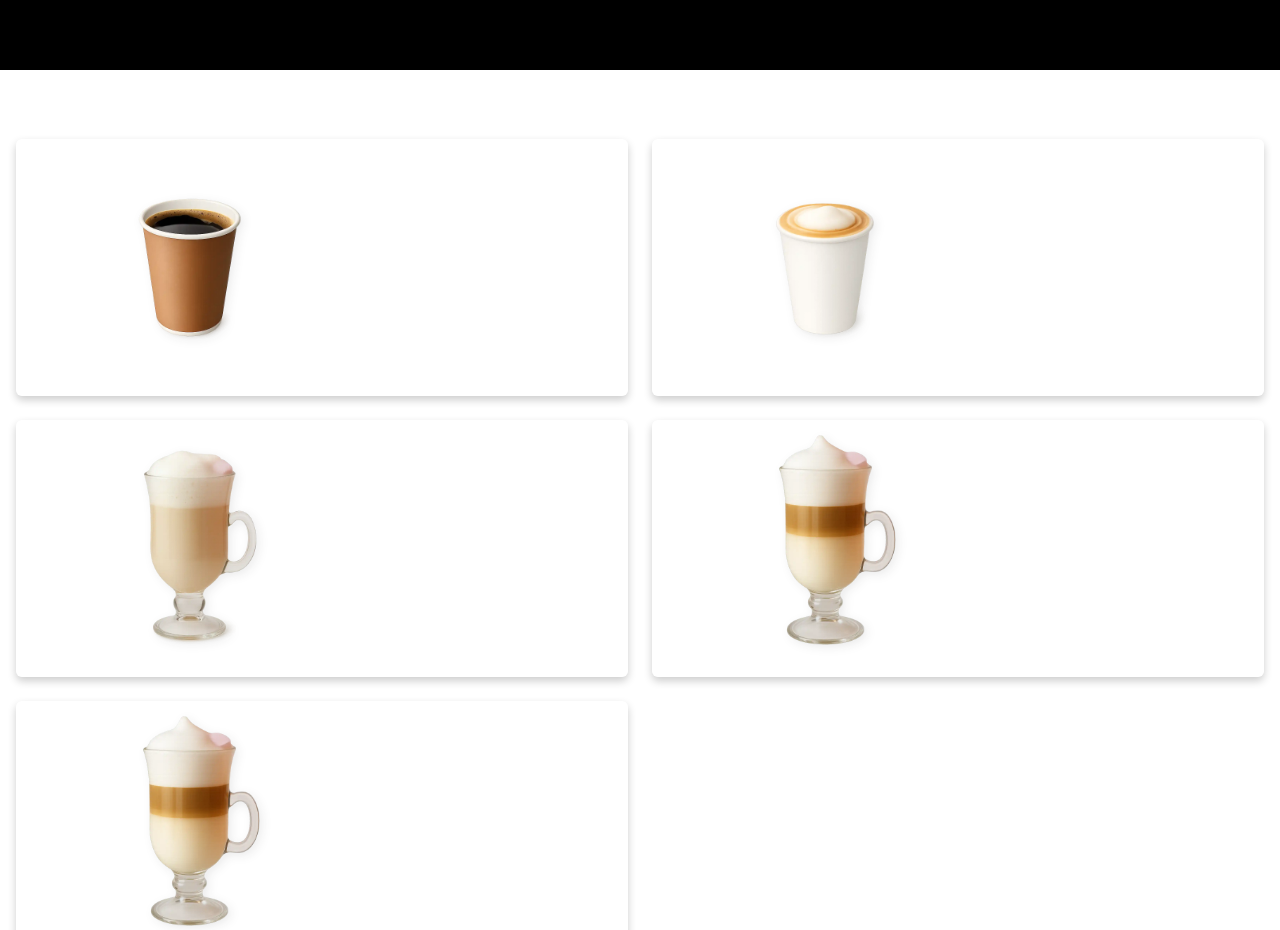
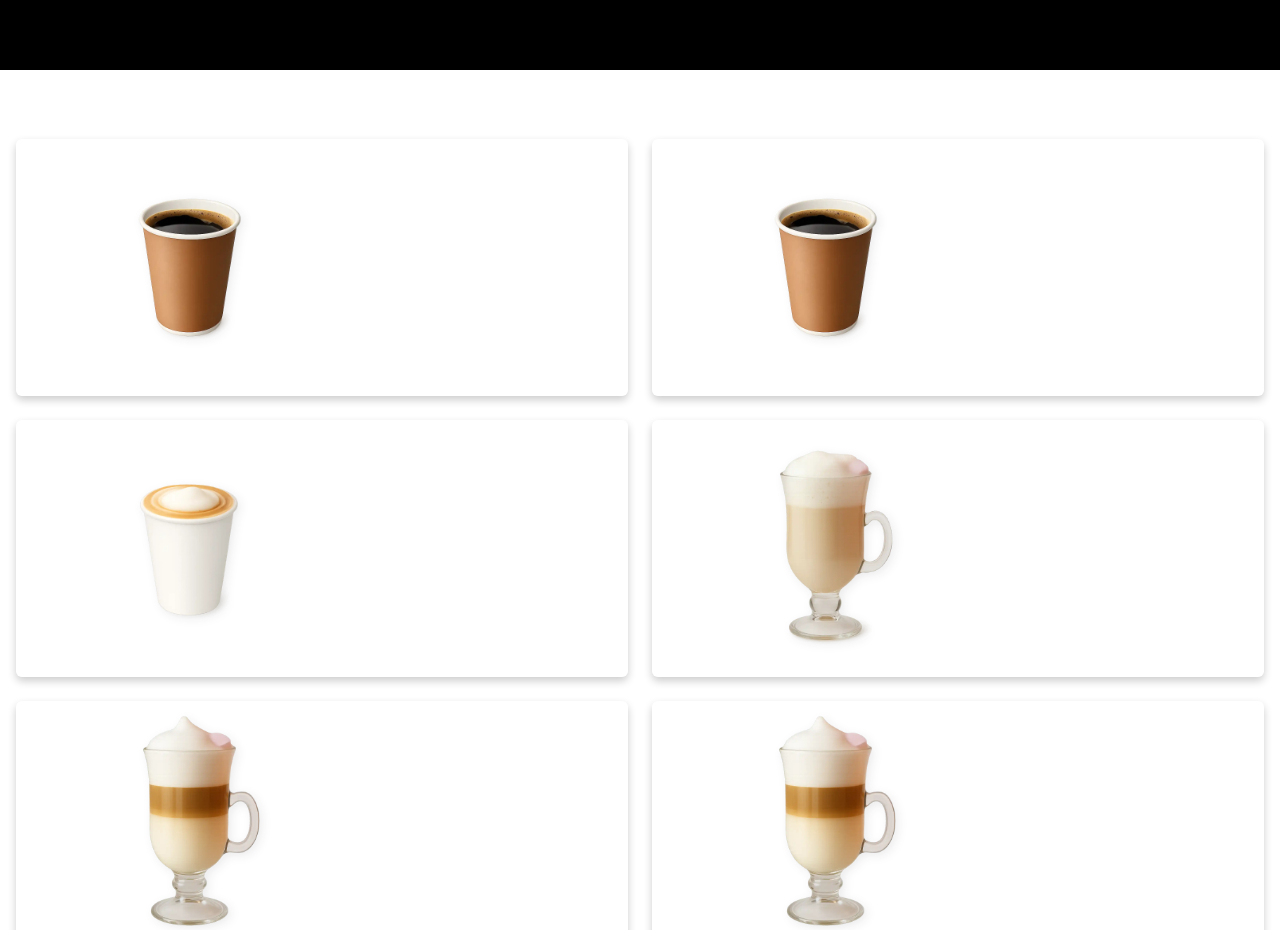
Before and after one commit to DanielFJP/menuApp, a React (Vite) app: page /bebidas_calientes in a window 1280 px wide. Shown: the part 780-1710 px from the top of the page. Built offline with nearby package versions, Linux system fonts and the light colour scheme; a small style sheet from the web is missing.

Commit message:
actualizacion

```diff
--- a/src/pages/Bcalientes/Bcalientes.jsx
+++ b/src/pages/Bcalientes/Bcalientes.jsx
@@ -31,6 +31,14 @@ const cafes = [
     },
     {
         id: 2,
+        img: tinto,
+        titulo: "Americano con Ron o Aguardiente",
+        descripcion: "",
+        precio: "$3.500",
+        disponible: true,
+    },
+    {
+        id: 3,
         img: latte_6onz,
         titulo: "Latte 6onz",
         descripcion: "Café espresso con leche vaporizada, cremoso y balanceado",
@@ -38,7 +46,7 @@ const cafes = [
         disponible: true,
     },
     {
-        id: 3,
+        id: 4,
         img: latte_9onz,
         titulo: "Latte 9onz",
         descripcion: "Café espresso con leche vaporizada, cremoso y balanceado",
@@ -46,21 +54,22 @@ const cafes = [
         disponible: true,
     },
     {
-        id: 4,
+        id: 5,
         img: capuchino,
         titulo: "Capuchino",
-        descripcion: "Espresso, leche vaporizada y espuma de leche, tricolor, Incluye Galletas.",
+        descripcion:
+            "Espresso, leche vaporizada y espuma de leche, tricolor, Incluye Galletas.",
         precio: "$7.000",
         disponible: true,
     },
     {
-        id: 5,
+        id: 6,
         img: capuchino,
         titulo: "Capuchino 12onz",
         descripcion: "Espresso, leche vaporizada y espuma de leche, tricolor.",
         precio: "$7.000",
         disponible: true,
-    }
+    },
 ];
 
 const aromaticas = [
@@ -99,7 +108,7 @@ const con_alcohol = [
         img: vino_caliente,
         titulo: "Vino Caliente",
         descripcion:
-            "Vino tinto especiado con canela, clavos y cítricos, ideal para noches frías, 15.5% v/v.",
+            "Vino de Reserva: $15.000",
         precio: "$10.000",
         disponible: true,
     },
--- a/src/pages/BsinAlcohol/BsinAlcohol.jsx
+++ b/src/pages/BsinAlcohol/BsinAlcohol.jsx
@@ -14,6 +14,7 @@ import hit_lulo from "../../img/bebidas-sin-alcohol/Hit-Lulo.webp";
 import hit_mango from "../../img/bebidas-sin-alcohol/Hit-Mango.webp";
 import hit_mora from "../../img/bebidas-sin-alcohol/Hit-Mora.webp";
 import hit_naranja from "../../img/bebidas-sin-alcohol/Hit-Naranja-Piña.webp";
+import red_bull from "../../img/bebidas-sin-alcohol/red-bull.png";
 
 const SinAlcohol = [
     {
@@ -25,41 +26,48 @@ const SinAlcohol = [
     },
     {
         id: 2,
+        img: red_bull,
+        titulo: "Red Bull",
+        precio: "$14.000",
+        disponible: true,
+    },
+    {
+        id: 3,
         img: colombiana,
         titulo: "Colombiana",
         precio: "$3.500",
         disponible: true,
     },
     {
-        id: 3,
+        id: 4,
         img: hit_tropical,
         titulo: "Jugo Hit Tropical",
         precio: "$3.500",
         disponible: true,
     },
     {
-        id: 4,
+        id: 5,
         img: hit_lulo,
         titulo: "Jugo Hit Lulo",
         precio: "$3.500",
         disponible: true,
     },
     {
-        id: 5,
+        id: 6,
         img: hit_mango,
         titulo: "Jugo Hit Mango",
         precio: "$3.500",
         disponible: true,
     },
     {
-        id: 6,
+        id: 7,
         img: hit_mora,
         titulo: "Jugo Hit Mora",
         precio: "$3.500",
         disponible: true,
     },
     {
-        id: 7,
+        id: 8,
         img: hit_naranja,
         titulo: "Jugo Hit Naranja Piña",
         precio: "$3.500",
--- a/src/pages/Cervezas/Cervezas.jsx
+++ b/src/pages/Cervezas/Cervezas.jsx
@@ -36,6 +36,7 @@ import blanca from "../../img/cervezas/cervezas-artesanales/3c_blanca.webp";
 import corona from "../../img/cervezas/cervezas-importadas/corona.png";
 import coronita from "../../img/cervezas/cervezas-importadas/coronita.png";
 import stella from "../../img/cervezas/cervezas-importadas/stella.png";
+import modelo from "../../img/cervezas/cervezas-importadas/modelo.png";
 
 
 const nacionales = [
@@ -77,7 +78,7 @@ const nacionales = [
         img: club_dorada,
         titulo: "Club Colombia Dorada 330ml",
         descripcion: "Lager premium, sabor balanceado, 4.7% v/v.",
-        precio: "$6.000",
+        precio: "$7.000",
         disponible: true,
     },
     {
@@ -85,7 +86,7 @@ const nacionales = [
         img: club_roja,
         titulo: "Club Colombia Roja 330ml",
         descripcion: "Cuerpo medio y notas acarameladas, 5% v/v.",
-        precio: "$6.000",
+        precio: "$7.000",
         disponible: true,
     },
     {
@@ -259,6 +260,15 @@ const importadas = [
         precio: "$10.000",
         disponible: true,
     },
+    {
+        id: 4,
+        img: modelo,
+        titulo: "Cerveza Modelo 355ml",
+        descripcion:
+            "Cerveza Mexicana, balanceada con aroma fresco y carácter suave.",
+        precio: "$13.500",
+        disponible: true,
+    },
 ];
 
 
--- a/src/pages/Cocteles/Cocteles.jsx
+++ b/src/pages/Cocteles/Cocteles.jsx
@@ -38,7 +38,7 @@ const Cocteles = [
         img: coctel3,
         titulo: "JagerBoom",
         descripcion: "Reb Bull, Jagermeister, Opcional Jugo de Limon.",
-        precio: "$20.000",
+        precio: "$21.000",
         disponible: true,
     },
     {
```
Also changed, not shown: src/img/bebidas-sin-alcohol/red-bull.png (added), src/img/cervezas/cervezas-importadas/modelo.png (added).
